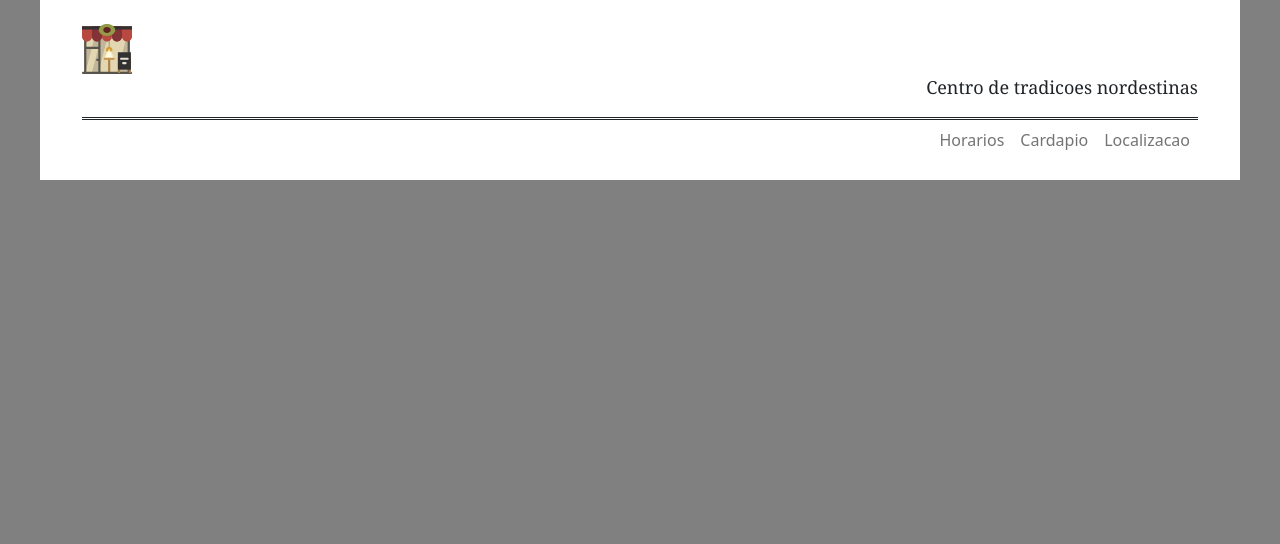
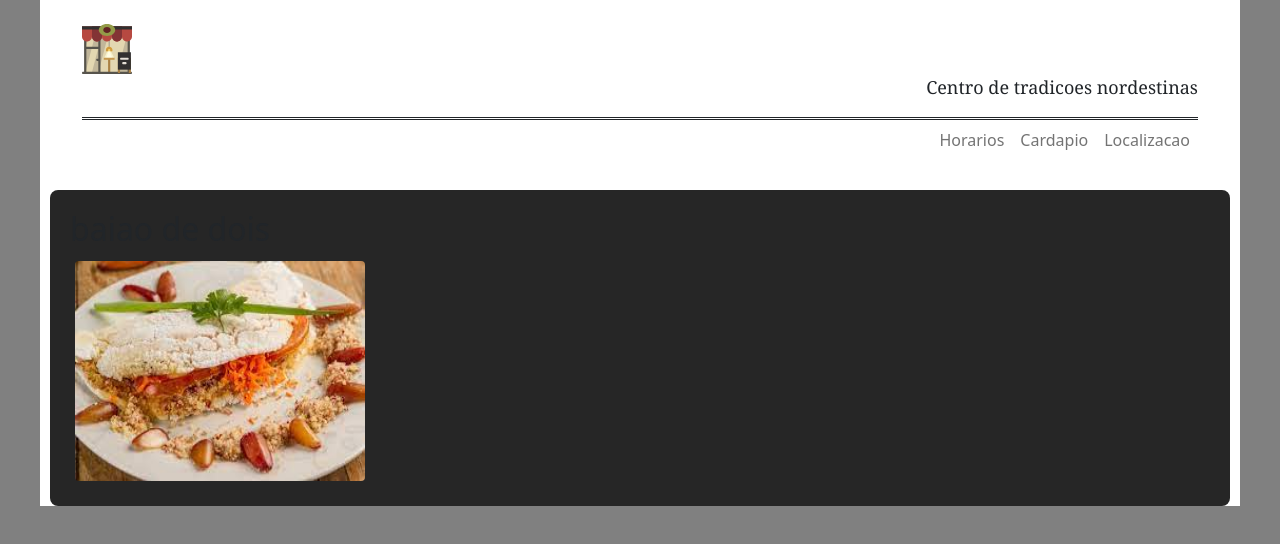
Before and after one commit to Caiozxx/Protipy, a plain HTML site: page index.html in a window 1280 px wide. Shown: the part 62-606 px from the top of the page. Drawn offline with nearby package versions, Linux system fonts and the light colour scheme.

Commit message:
att menu

```diff
--- a/index.html
+++ b/index.html
@@ -68,6 +68,13 @@
         </div>
     </div>
     <!--FIM DO CABECALHO-->
+    <!--iniciando conteudo-->
+    <div id="cardapio">
+        <div id="item">
+            <h2>baiao de dois</h2>
+            <img src="../Protipy/src/download.jpg" alt="">
+        </div>
+    </div>
 </body>
 
 </html>
--- a/style/style.css
+++ b/style/style.css
@@ -28,3 +28,18 @@
     font-family: Georgia, 'Times New Roman', Times, serif;
     font-size: large;
 }
+#cardapio{
+
+}
+#cardapio img{
+    padding: 5px;
+    width:300px;
+    height: 230px;
+    border-radius: 9px;
+}
+#item{
+    background-color:rgba(0,0,0, 0.85);
+    margin: 10px;
+    border-radius: 8px;
+    padding:20px;
+}
```
Also changed, not shown: icons/download.jpg (added), src/transferir..jpg (added).
